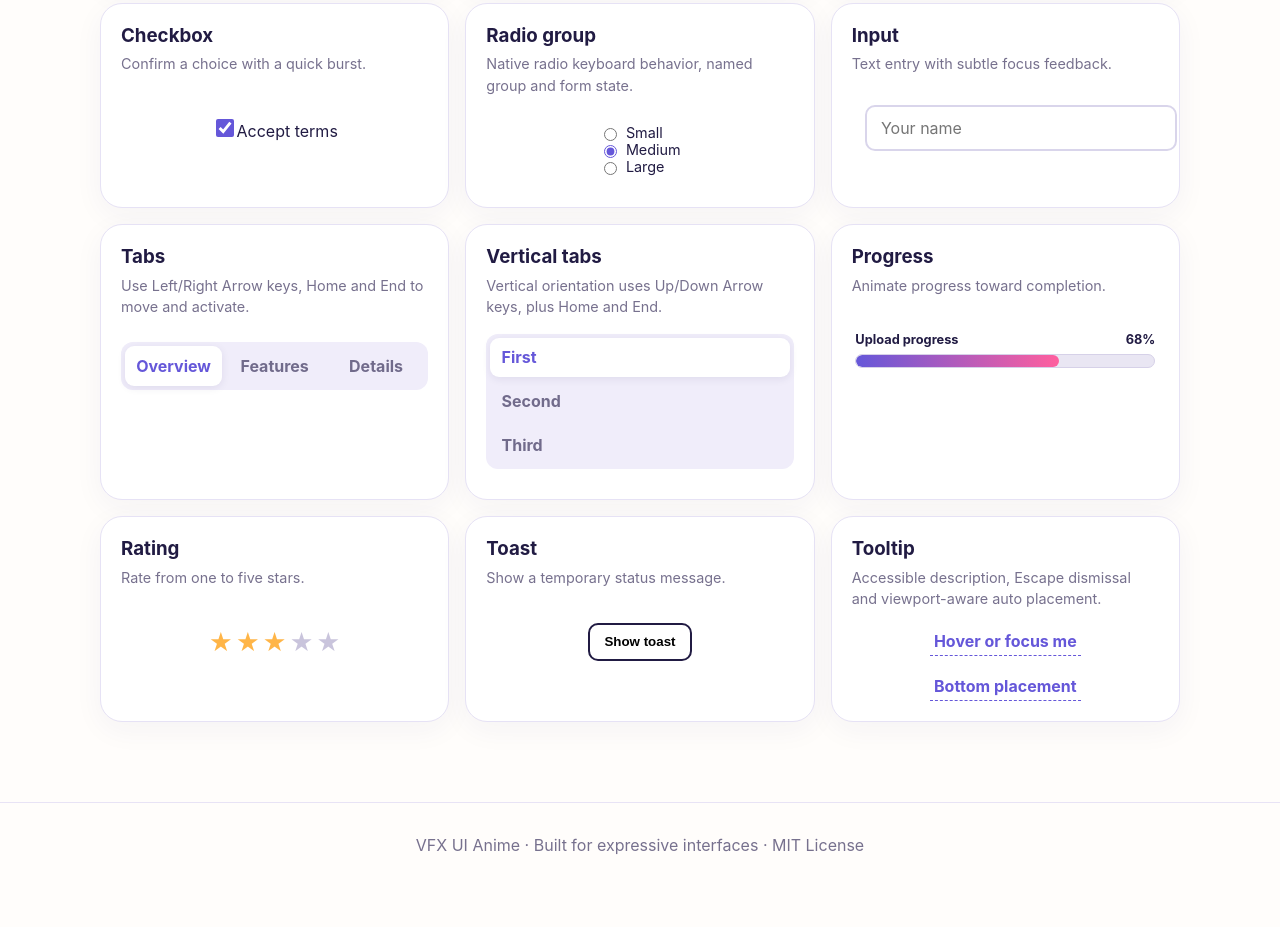
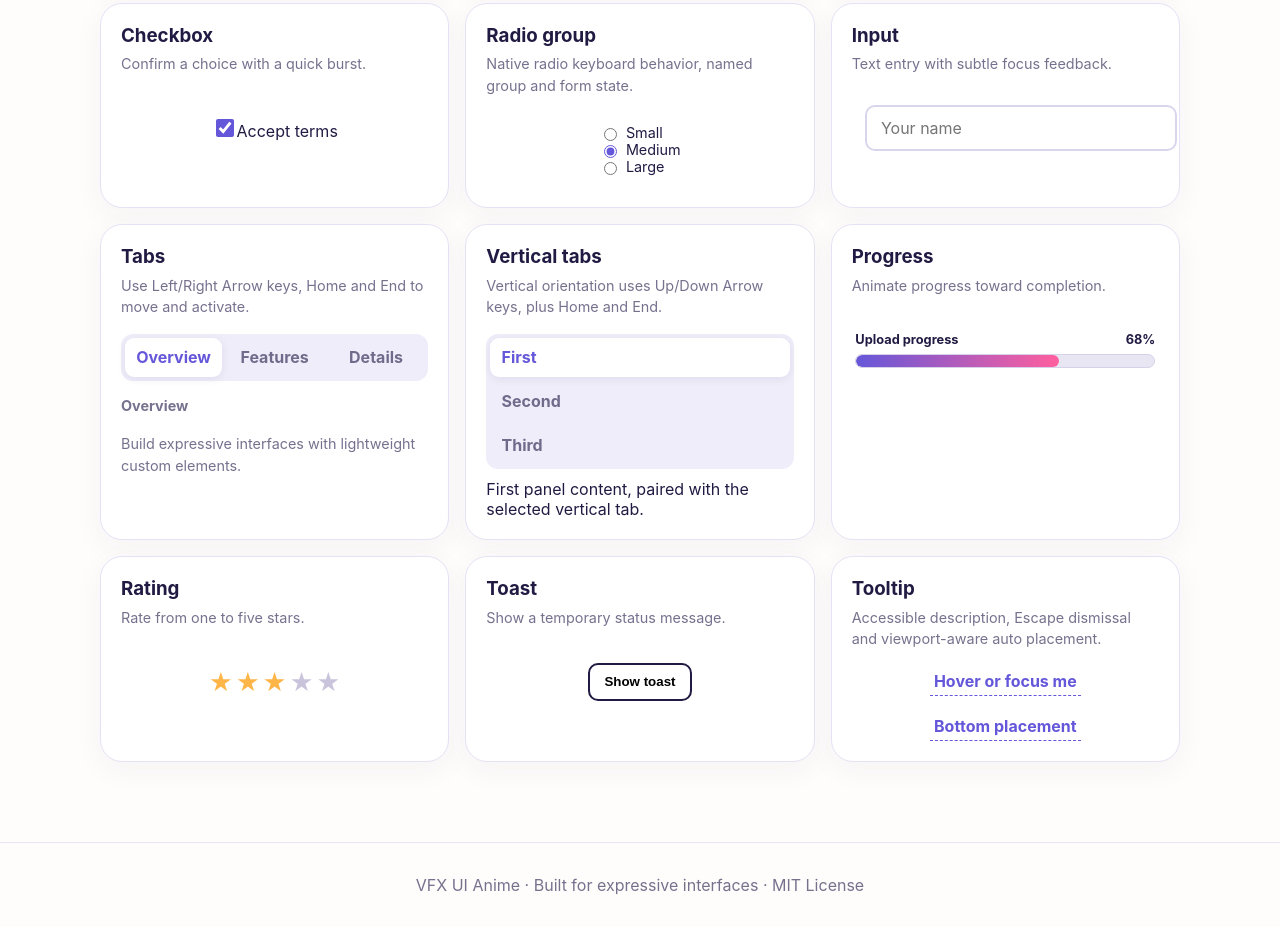
Before and after one commit to Brajesh31/vfx-ui-anime, a website: page index.html in a window 1280 px wide. Shown: the part 1202-2129 px from the top of the page. Before the commit the page ends 2089 px from the top, so only its background shows below. Drawn offline with Linux system fonts and the light colour scheme.

Commit message:
docs(gallery): demonstrate linked tab panels

```diff
--- a/index.html
+++ b/index.html
@@ -9,8 +9,8 @@
 <section class="demo-card"><h3>Checkbox</h3><p>Confirm a choice with a quick burst.</p><div class="stage"><vfx-checkbox checked>Accept terms</vfx-checkbox></div></section>
 <section class="demo-card"><h3>Radio group</h3><p>Native radio keyboard behavior, named group and form state.</p><div class="stage"><vfx-radio label="Size" name="size" required options="Small,Medium,Large" value="Medium"></vfx-radio></div></section>
 <section class="demo-card"><h3>Input</h3><p>Text entry with subtle focus feedback.</p><div class="stage"><vfx-input placeholder="Your name"></vfx-input></div></section>
-<section class="demo-card"><h3>Tabs</h3><p>Use Left/Right Arrow keys, Home and End to move and activate.</p><div class="stage"><vfx-tabs label="Content sections" items="Overview,Features,Details" orientation="horizontal"></vfx-tabs></div></section>
-<section class="demo-card"><h3>Vertical tabs</h3><p>Vertical orientation uses Up/Down Arrow keys, plus Home and End.</p><div class="stage"><vfx-tabs label="Vertical sections" items="First,Second,Third" orientation="vertical"></vfx-tabs></div></section>
+<section class="demo-card"><h3>Tabs</h3><p>Use Left/Right Arrow keys, Home and End to move and activate.</p><div class="stage"><vfx-tabs label="Content sections" items="Overview,Features,Details" orientation="horizontal"><div slot="Overview"><p><strong>Overview</strong></p><p>Build expressive interfaces with lightweight custom elements.</p></div><div slot="Features"><p><strong>Features</strong></p><p>Eleven controls, keyboard interactions and a shared motion engine.</p></div><div slot="Details"><p><strong>Details</strong></p><p>Use the component API reference to integrate each element.</p></div></vfx-tabs></div></section>
+<section class="demo-card"><h3>Vertical tabs</h3><p>Vertical orientation uses Up/Down Arrow keys, plus Home and End.</p><div class="stage"><vfx-tabs label="Vertical sections" items="First,Second,Third" orientation="vertical"><div slot="First">First panel content, paired with the selected vertical tab.</div><div slot="Second">Second panel content, paired with the selected vertical tab.</div><div slot="Third">Third panel content, paired with the selected vertical tab.</div></vfx-tabs></div></section>
 <section class="demo-card"><h3>Progress</h3><p>Animate progress toward completion.</p><div class="stage" style="width:100%"><vfx-progress value="68" label="Upload progress"></vfx-progress></div></section>
 <section class="demo-card"><h3>Rating</h3><p>Rate from one to five stars.</p><div class="stage"><vfx-rating value="3"></vfx-rating></div></section>
 <section class="demo-card"><h3>Toast</h3><p>Show a temporary status message.</p><div class="stage"><vfx-toast message="Changes saved">Show toast</vfx-toast></div></section>
```
